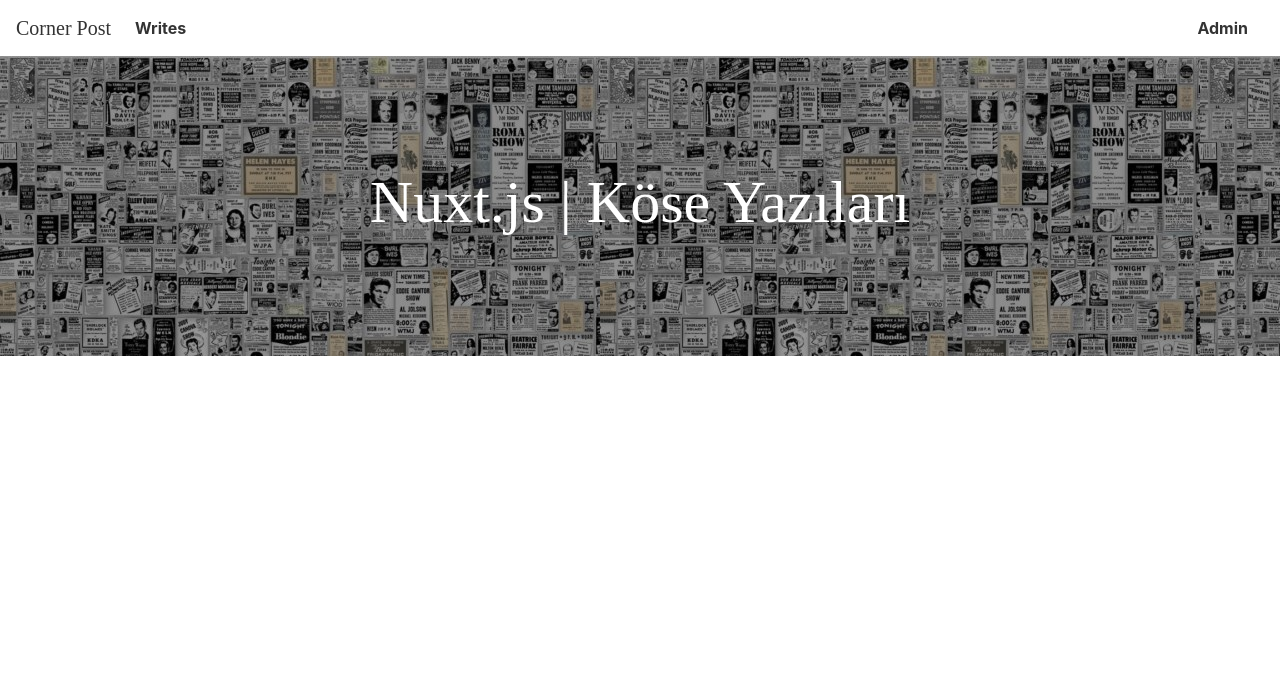
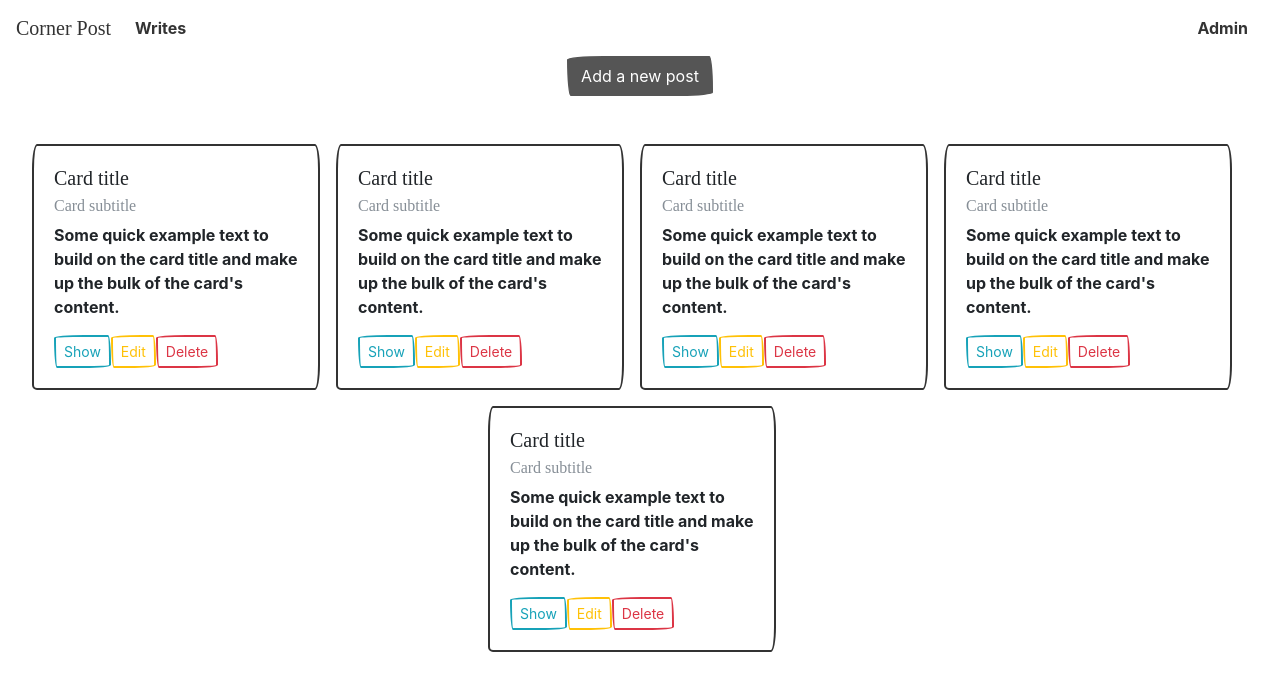
Before and after one commit to kemaloncell/corner-writing-blog, a Nuxt app: page /admin in a window 1280 px wide. Shown: the top 690 px of the page. Built offline with nearby package versions, Linux system fonts and the light colour scheme; a web font is replaced by a local one.

Commit message:
Create the Admin Layout and make the Admin Page

```diff
--- a/components/post/Post.vue
+++ b/components/post/Post.vue
@@ -4,7 +4,9 @@
       <h5 class="card-title">Card title</h5>
       <h6 class="card-subtitle mb-2 text-muted">Card subtitle</h6>
       <p class="card-text">Some quick example text to build on the card title and make up the bulk of the card's content.</p>
-      <a href="#" class="btn btn-outline-info btn-sm">Görüntüle</a>
+      <a href="#" class="btn btn-outline-info btn-sm">Show</a>
+      <a href="#" class="btn btn-outline-warning btn-sm">Edit</a>
+      <a href="#" class="btn btn-outline-danger btn-sm">Delete</a>
     </div>
   </div>
 </template>
--- /dev/null
+++ b/layouts/admin.vue
@@ -0,0 +1,16 @@
+<template>
+  <div>
+    <Header />
+    <nuxt />
+  </div>
+</template>
+
+<script>
+import Header from '@/components/common/Header';
+
+export default {
+  components: {
+    Header,
+  },
+};
+</script>
--- a/pages/admin/index.vue
+++ b/pages/admin/index.vue
@@ -0,0 +1,20 @@
+<template>
+  <div>
+    <div class="container d-flex justify-content-center align-items-center">
+      <button class="btn btn-dark">Add a new post</button>
+    </div>
+    <PostList />
+  </div>
+</template>
+
+<script>
+import PostList from '@/components/post/PostList';
+export default {
+  layout: 'admin',
+  components: {
+    PostList,
+  },
+};
+</script>
+
+<style scoped></style>
```
